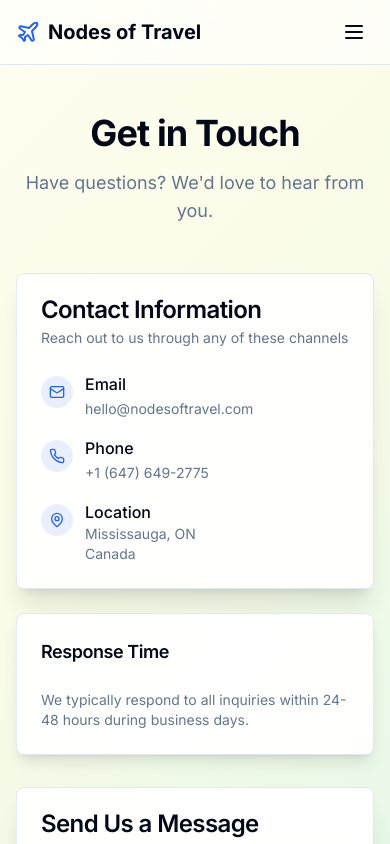
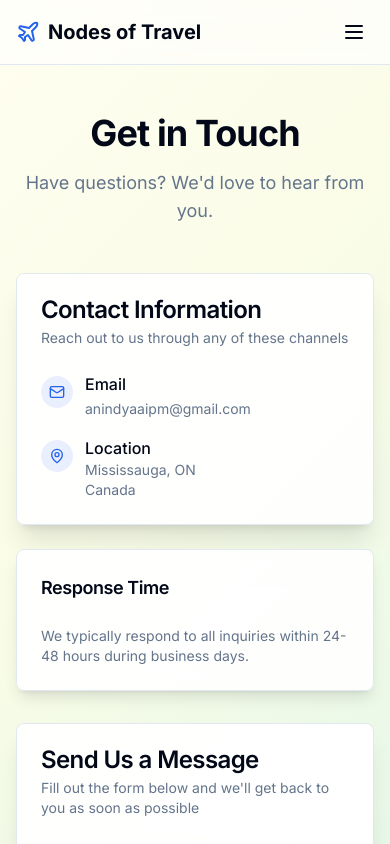
Before and after one commit to anindyaaipm/nodes-of-travel, a Next.js app: page /contact in a window 390 px wide. Shown: the top 844 px of the page. Built offline with nearby package versions, Linux system fonts and the light colour scheme.

Commit message:
Comment out phone number from contact page

```diff
--- a/app/contact/page.tsx
+++ b/app/contact/page.tsx
@@ -61,15 +61,15 @@ function ContactForm() {
                 <div>
                   <p className="font-medium">Email</p>
                   <a
-                    href="mailto:hello@nodesoftravel.com"
+                    href="mailto:anindyaaipm@gmail.com"
                     className="text-sm text-muted-foreground hover:text-primary transition-colors"
                   >
-                    hello@nodesoftravel.com
+                    anindyaaipm@gmail.com
                   </a>
                 </div>
               </div>
 
-              <div className="flex items-start gap-3">
+              {/* <div className="flex items-start gap-3">
                 <div className="mt-1 rounded-full bg-primary/10 p-2">
                   <Phone className="h-4 w-4 text-primary" />
                 </div>
@@ -82,7 +82,7 @@ function ContactForm() {
                     +1 (647) 649-2775
                   </a>
                 </div>
-              </div>
+              </div> */}
 
               <div className="flex items-start gap-3">
                 <div className="mt-1 rounded-full bg-primary/10 p-2">
```
